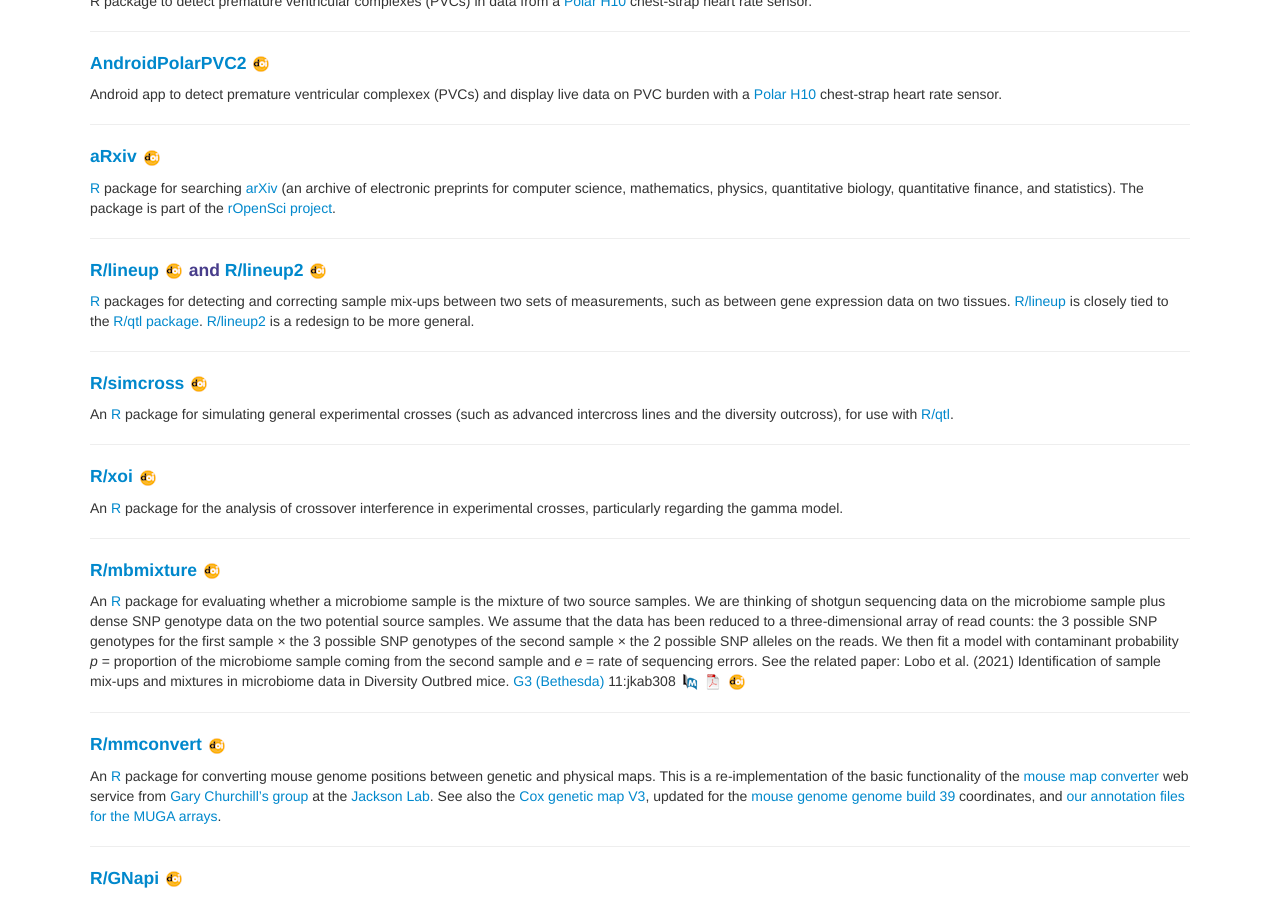
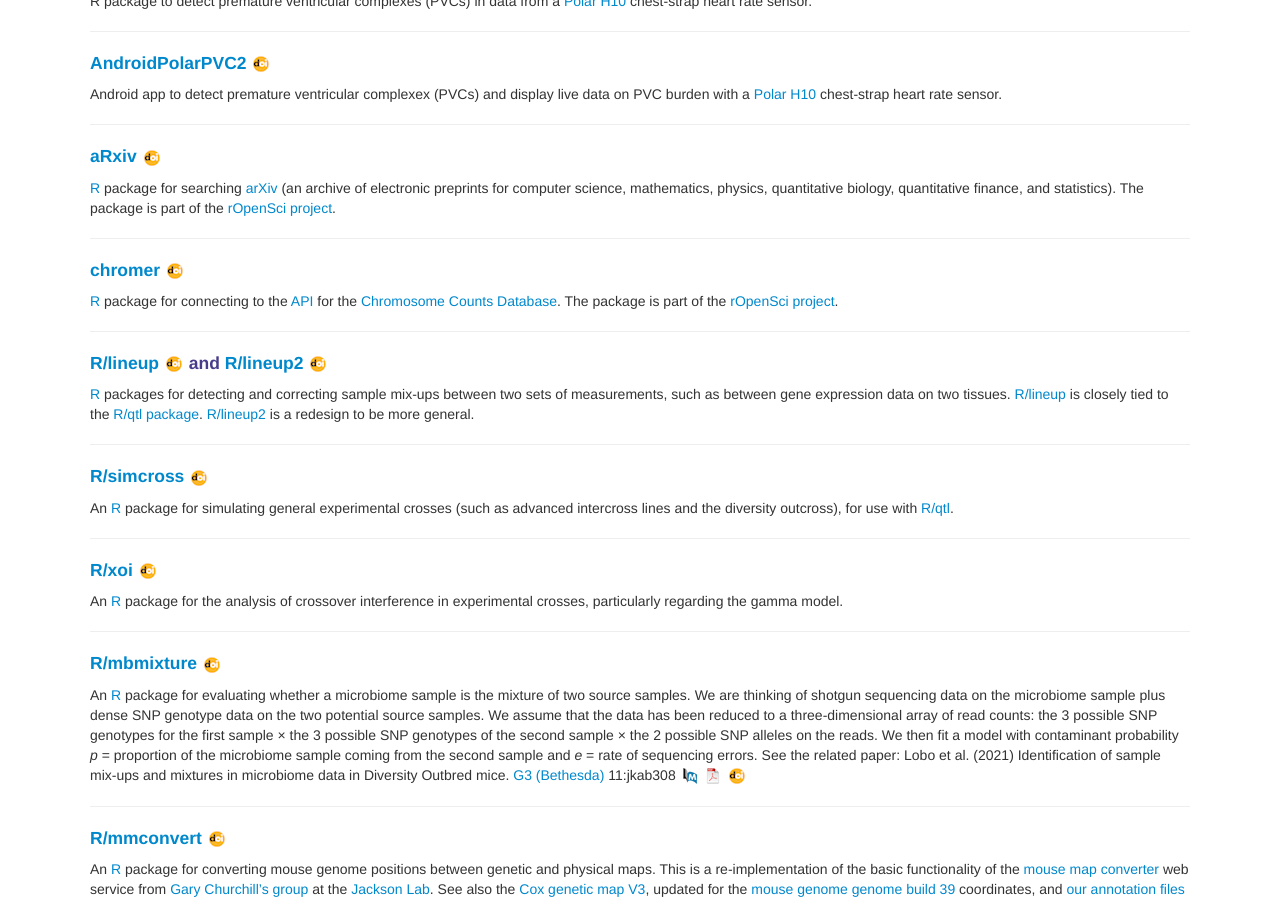
Before and after one commit to kbroman/kbroman.github.io, a Jekyll site: the page built from software.md, in a window 1280 px wide and 900 px high, scrolled down 820 px. Built offline with Jekyll 4.4.1, drawn with Linux system fonts in a browser that asks for light colours.

Commit message:
Add chromer to software page

```diff
--- a/software.md
+++ b/software.md
@@ -88,6 +88,15 @@ chest-strap heart rate sensor.
 [arXiv](https://arxiv.org) (an archive of electronic preprints for
 computer science, mathematics, physics, quantitative biology,
 quantitative finance, and statistics). The package is part of the
+[rOpenSci project](https://ropensci.org).
+
+---
+
+#### <a name="chromer"></a>[chromer](https://github.com/ropensci/chromer) [![CRAN DOI](icons16/doi-icon.png)](https://doi.org/10.32614/CRAN.package.chromer)
+
+[R](https://www.r-project.org) package for connecting to the
+[API](https://ccdb.tau.ac.il/services/) for the [Chromosome Counts
+Database](https://ccdb.tau.ac.il/). The package is part of the
 [rOpenSci project](https://ropensci.org).
 
 ---
```
